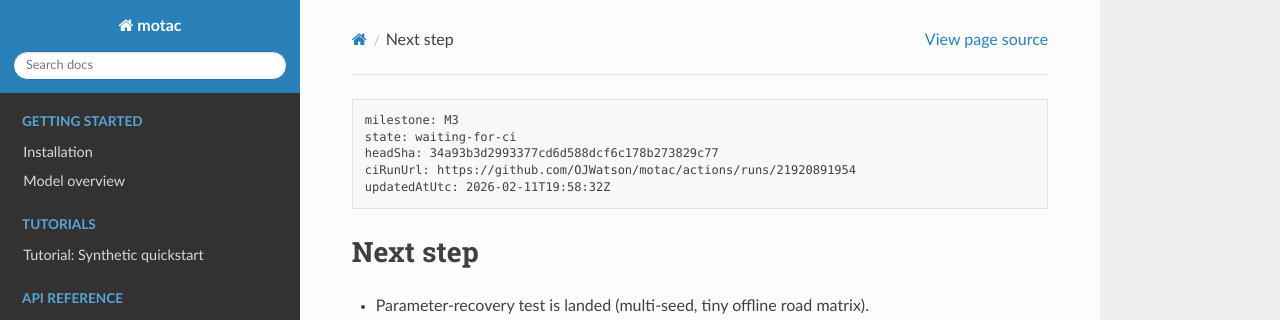
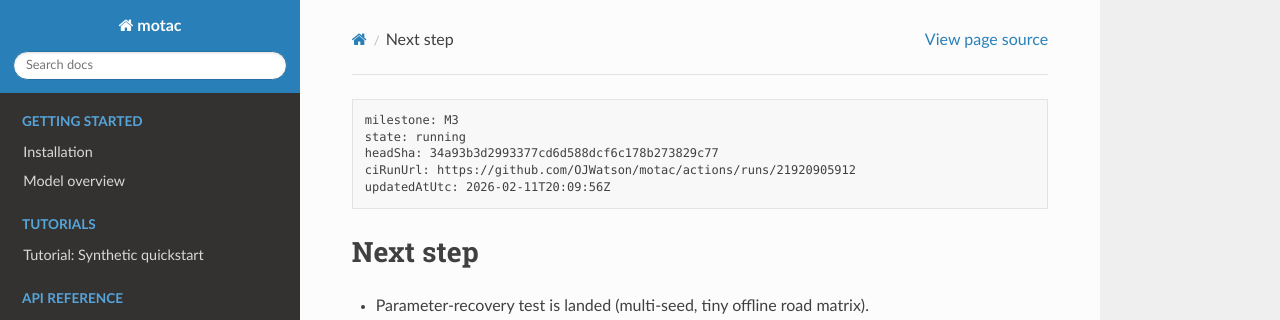
Before and after one commit to OJWatson/motac, a Sphinx documentation site: the page built from docs/STATUS.md, in a window 1280 px wide. Shown: the top 320 px of the page. Built offline with Sphinx 7.4.7 and the Read the Docs theme 3.1.0, drawn with Linux system fonts in a browser that asks for light colours.

Commit message:
Docs: mark M3 status running after green CI

````diff
--- a/docs/STATUS.md
+++ b/docs/STATUS.md
@@ -1,9 +1,9 @@
 ```pm-status
 milestone: M3
-state: waiting-for-ci
+state: running
 headSha: 34a93b3d2993377cd6d588dcf6c178b273829c77
-ciRunUrl: https://github.com/OJWatson/motac/actions/runs/21920891954
-updatedAtUtc: 2026-02-11T19:58:32Z
+ciRunUrl: https://github.com/OJWatson/motac/actions/runs/21920905912
+updatedAtUtc: 2026-02-11T20:09:56Z
 ```
 
 ## Next step
````
